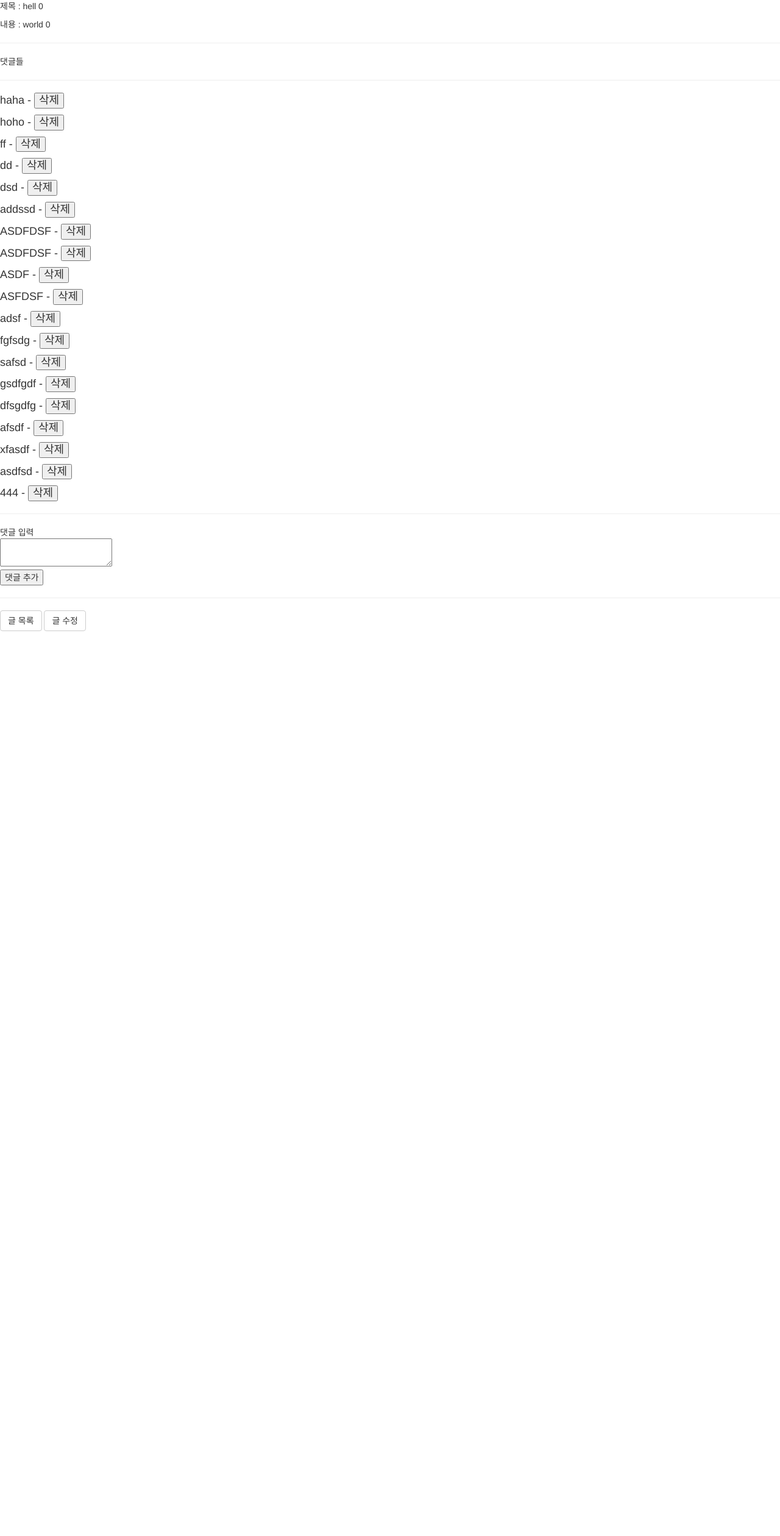
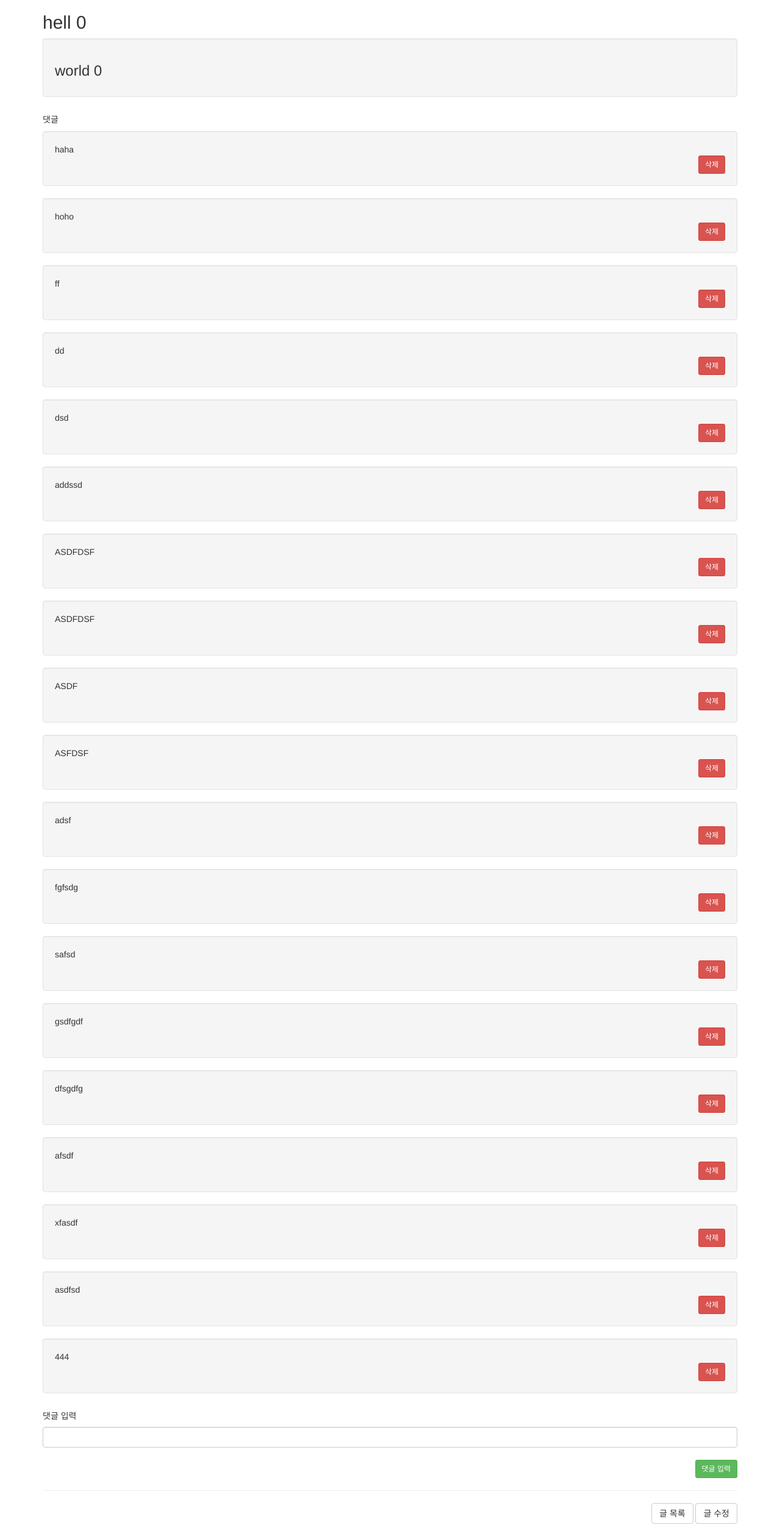
Before and after one commit to shinjaeuk/python_board, a Django app: template fast_board/templates/view.html in a window 1280 px wide. Shown: the whole page at 61% size. Before the commit the page ends 1035 px from the top, so only its background shows below. Run offline with Django 3.2, Linux system fonts and the light colour scheme; the template is opened without the code that fills it: values that come from a table or form of the project are taken from there, others are empty; data comes from the database, SQL or seed files in the repository; both versions use the stored data as it was after the commit; parts of the project's set-up code (start-up, migrations or seed data) failed here and were passed over; some libraries are stand-ins or nearby versions.

Commit message:
fast board dev

```diff
--- a/fast_board/templates/comment_list.html
+++ b/fast_board/templates/comment_list.html
@@ -1,20 +1,33 @@
-<hr>
-댓글들
-<hr>
+<div class="container">
+	<h5>댓글</h5>
+</div>
 {% for comment in comments %}
-	<form method="POST" action="/blog/comment/{{ comment.id }}/delete/">
-	{% csrf_token %}
-	<input type="hidden" name="post_id" value="{{ post.pk }}" />
-	<input type="hidden" name="comment_id" value="{{ comment.id }}" />
-		<h4>{{ comment.content }} - <button>삭제</button></br></h4>
+	<form method="POST" action="/blog/comment/{{ comment.id }}/delete/">{% csrf_token %}
+		<div class="container">
+
+			<div class="well">
+				{{ comment.content }}
+				<div align="right"><button type="submit" class="btn btn-danger btn-sm">삭제</button></div>
+			</div>
+		</div>
+		<input type="hidden" name="post_id" value="{{ post.pk }}" />
+		<input type="hidden" name="comment_id" value="{{ comment.id }}" />
 	</form>
 {% endfor %}
-<hr>
-<form method="POST" action="/blog/comment/create/">
-{% csrf_token %}
-<input type="hidden" name="pk" value="{{ post.pk }}" />
-	댓글 입력<br>
-	<textarea name='comment_content'></textarea><br>
-	<input type="submit" value='댓글 추가'></input><br>
+	<form method="POST" action="/blog/comment/create/">{% csrf_token %}
+
+		<div class="container">
+			<h5>댓글 입력</h5>
+		</div>
+		<div class="container">
+
+			<input type="hidden" name="pk" value="{{ post.pk }}" />
+
+			<input type="textarea" class="form-control" name='comment_content'>
+			<br>
+			<div align="right">
+				<button type="submit" class="btn btn-success btn-sm">댓글 입력</button>
+			</div>
+		<hr>
+		</div>
 </form>
-<hr>
--- a/fast_board/templates/view.html
+++ b/fast_board/templates/view.html
@@ -1,15 +1,21 @@
 {% extends 'blog_layout.html' %}
 
-{% block page_title %} 글 제못 : {{ post.title}} {% endblock %}
+{% block page_title %} 글 제목 : {{ post.title}} {% endblock %}
 
 {% block content %}
 
-	{% if post %}
-		<p>제목 : {{ post.title }}</p>
-		<p>내용 : {{ post.content }}</p>
-	{% endif %}
+<div class="container">
+  <h2>{{ post.title }}</h2>
+  <div class="well"><h3>{{ post.content }}</h3></div>
+</div>
+
 {% include 'comment_list.html' %}
 
-<a class="btn btn-default" href="{% url 'myblog:list'%}" role="button">글 목록</a>
-<a class="btn btn-default" href="{% url 'myblog:edit' pk=post.pk %}" role="button">글 수정</a>
+<div class="container">
+	<div align="right">
+		<a class="btn btn-default" href="{% url 'myblog:list'%}" role="button">글 목록</a>
+		<a class="btn btn-default" href="{% url 'myblog:edit' pk=post.pk %}" role="button">글 수정</a>
+	<div>
+</div>
+<br>
 {% endblock %}
```
Also changed, not shown: fast_board/templates/edit.html (+28 -21 lines), fast_board/templates/list.html (+36 -22 lines), db.sqlite3.
